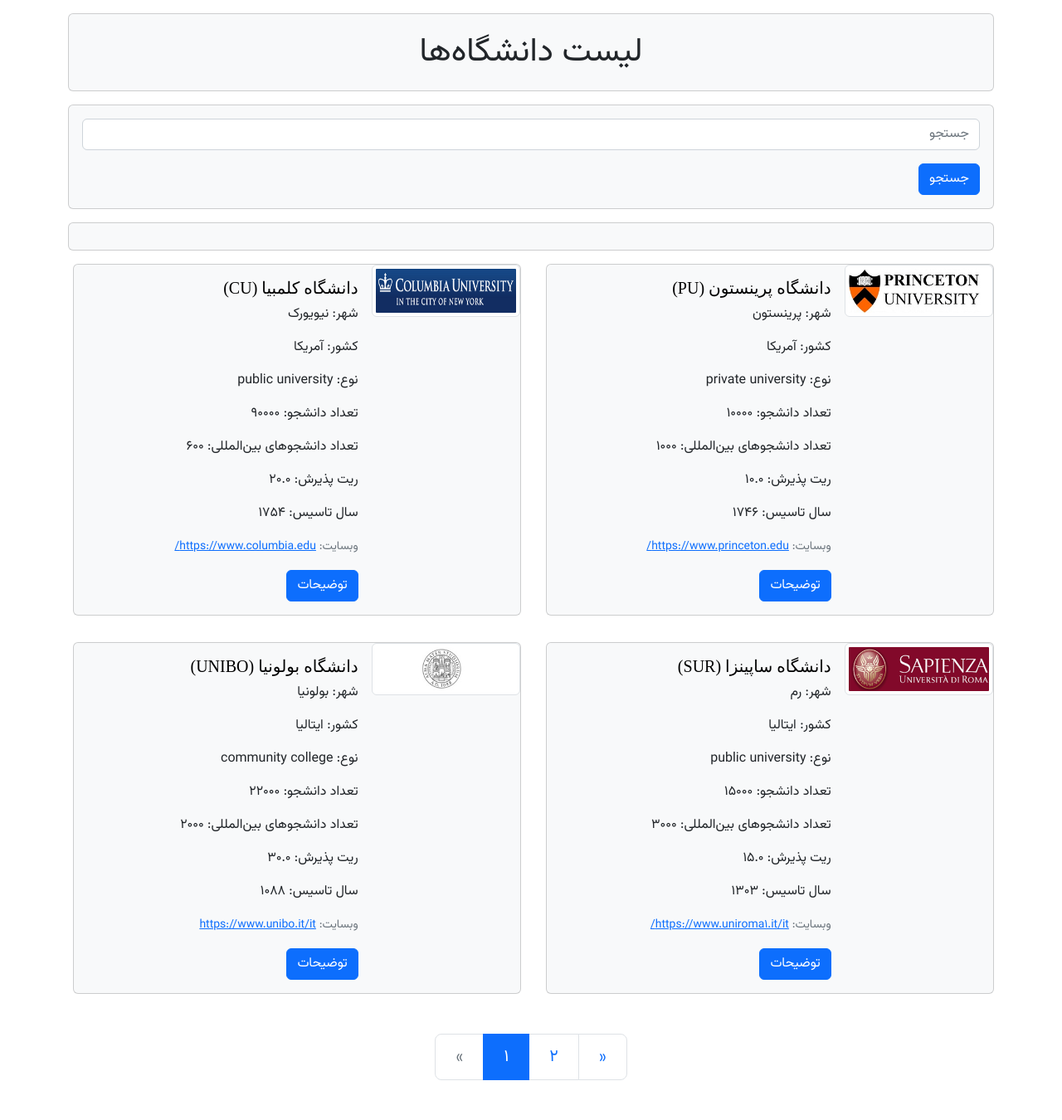
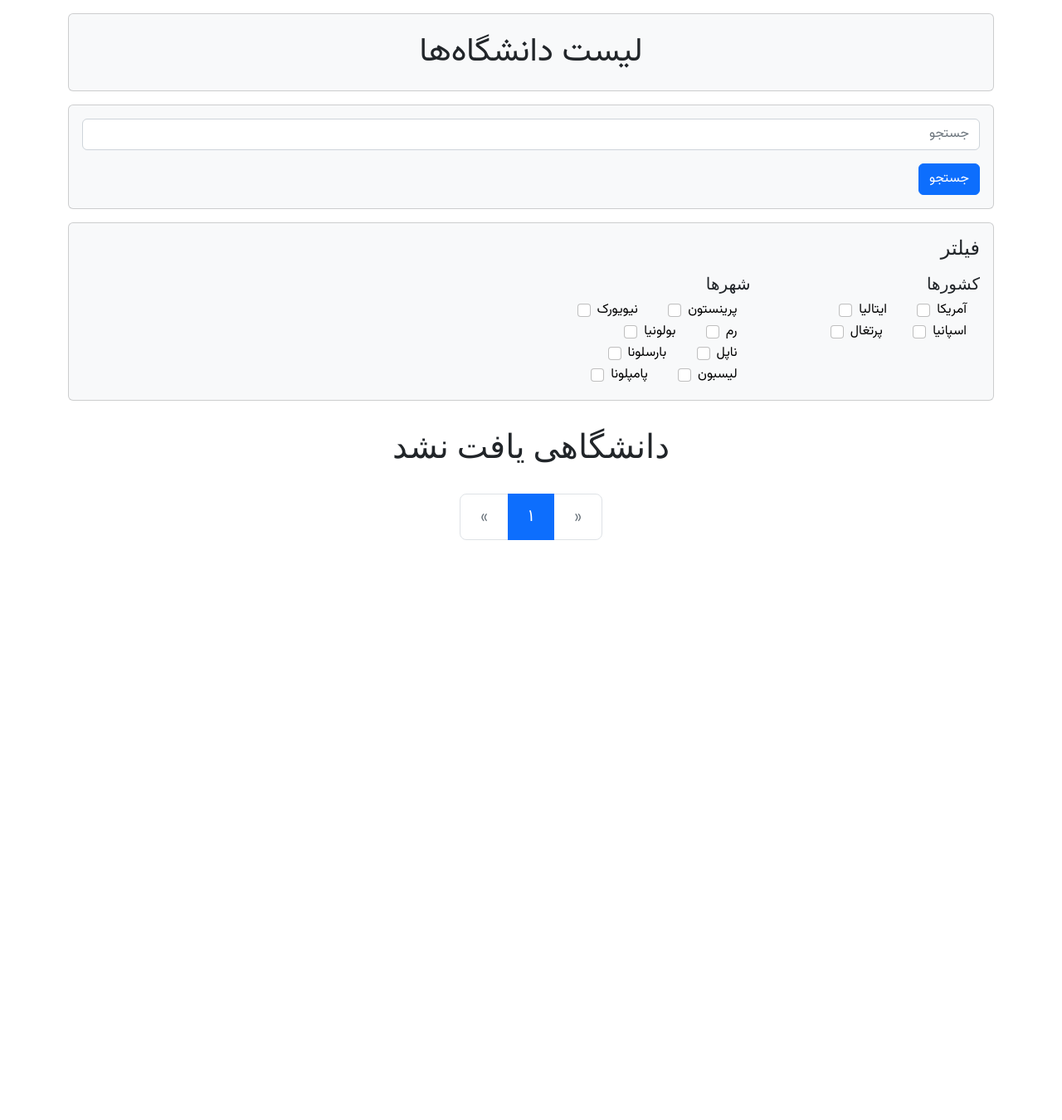
Before and after one commit to Alijeyrad/scorize, a Django app: page /search in a window 1280 px wide. Shown: the whole page at 83% size. After the commit the page ends 651 px from the top, so only its background shows below. Run offline with Django 4.2, Linux system fonts and the light colour scheme; data comes from the database, SQL or seed files in the repository; some web fonts are replaced.

Commit message:
filters done

```diff
--- a/home/urls.py
+++ b/home/urls.py
@@ -1,10 +1,11 @@
 from django.urls import path
-from .views import universities, university
+from .views import universities, university, filter_uni
 
 app_name = 'home'
 
 urlpatterns = [
     path('', universities, name='universities'),
     path('<int:id>', university, name='university'),
+    path('<str:keyword>', filter_uni, name='filter'),
     path('search', universities, name='search'),
 ]
--- a/home/views.py
+++ b/home/views.py
@@ -1,5 +1,5 @@
 from django.shortcuts import render
-from .models import University
+from .models import University, City, Country
 from django.core.paginator import Paginator
 from django.db.models import Q, F
 
@@ -7,6 +7,9 @@
 
 
 def universities(request):
+    cities = City.objects.all()
+    countries = Country.objects.all()
+
     if request.method == 'POST':
         # this is when user is searching
         search_word = request.POST.get('search')
@@ -30,6 +33,8 @@
         context = {
             'page_obj': page_obj,
             'num_pages': number_of_pages_list,
+            'countries': countries,
+            'cities': cities
         }
 
         return render(request, 'home/universities.html', context)
@@ -47,9 +52,43 @@
         context = {
             'page_obj': page_obj,
             'num_pages': number_of_pages_list,
+            'countries': countries,
+            'cities': cities
         }
 
         return render(request, 'home/universities.html', context)
+
+
+def filter_uni(request, keyword):
+    if keyword != 'None':
+        universities = University.objects.all().filter(
+            Q(city__name__contains=keyword)
+
+            | Q(city__country__name__contains=keyword)
+        )
+    else:
+        universities = University.objects.all()
+
+    cities = City.objects.all()
+    countries = Country.objects.all()
+
+    paginator = Paginator(universities, 4) # Show 4 universities per page
+    page_number = request.GET.get('page')
+    # create page_obj that has the uni objects
+    page_obj = paginator.get_page(page_number)
+    # to have a list of numbers to create paginator in front
+    number_of_pages = page_obj.paginator.num_pages
+    number_of_pages_list = [x for x in range(1, number_of_pages + 1)]
+
+    context = {
+        'page_obj': page_obj,
+        'num_pages': number_of_pages_list,
+        'countries': countries,
+        'cities': cities,
+        'keyword': keyword
+    }
+
+    return render(request, 'home/universities.html', context)
 
 
 # single university view
--- a/templates/home/universities.html
+++ b/templates/home/universities.html
@@ -27,8 +27,35 @@
 
         {% comment %} filter {% endcomment %}
         <div class="card text-right bg-light mt-3">
-            <div class="card-body ">
+            <div class="card-body row">
+                <h4 class="mb-3">فیلتر</h4>
+                <div class="col-6 col-md-3">
+                    <h5>کشورها</h5>
+                    {% for country in countries %}
+                    <div class="form-check d-inline-block mx-3">
+                        <a href="{% url 'home:filter' country.name %}" class="text-decoration-none text-black">
+                            <input class="form-check-input" type="checkbox" id="{{country.name}}" {% if country.name == keyword %}checked{% endif %}>
+                            <label class="form-check-label" for="{{country.name}}">
+                                {{country.name}}
+                            </label>
+                        </a>
+                    </div>
+                    {% endfor %}
+                </div>
 
+                <div class="col-6 col-md-3">
+                    <h5>شهرها</h5>
+                    {% for city in cities %}
+                    <div class="form-check d-inline-block mx-3" style="z-index: -1;">
+                        <label class="form-check-label" for="{{city.name}}">
+                            <input class="form-check-input" type="checkbox" id="{{city.name}}" {% if city.name == keyword %}checked{% endif %}>
+                            <a {% if city.name == keyword %}href="{% url 'home:filter' 'None' %}"{% else %}href="{% url 'home:filter' city.name %}"{% endif %} class="text-black text-decoration-none">
+                                {{city.name}}
+                            </a>
+                        </label>
+                        </div>
+                    {% endfor %}
+                </div>
             </div>
         </div>
 
```
Also changed, not shown: scorize/settings.py (line endings or trailing spaces).
